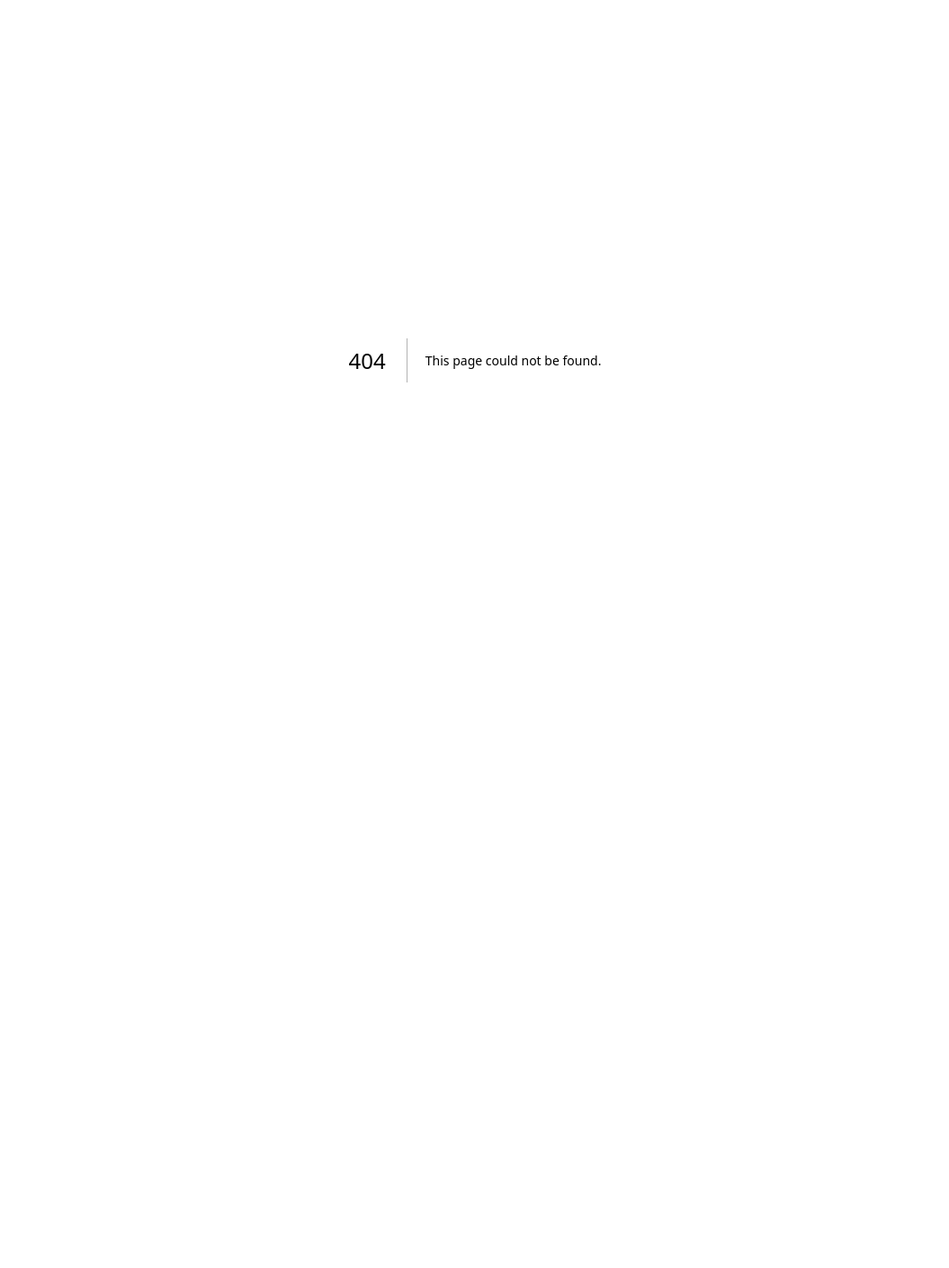
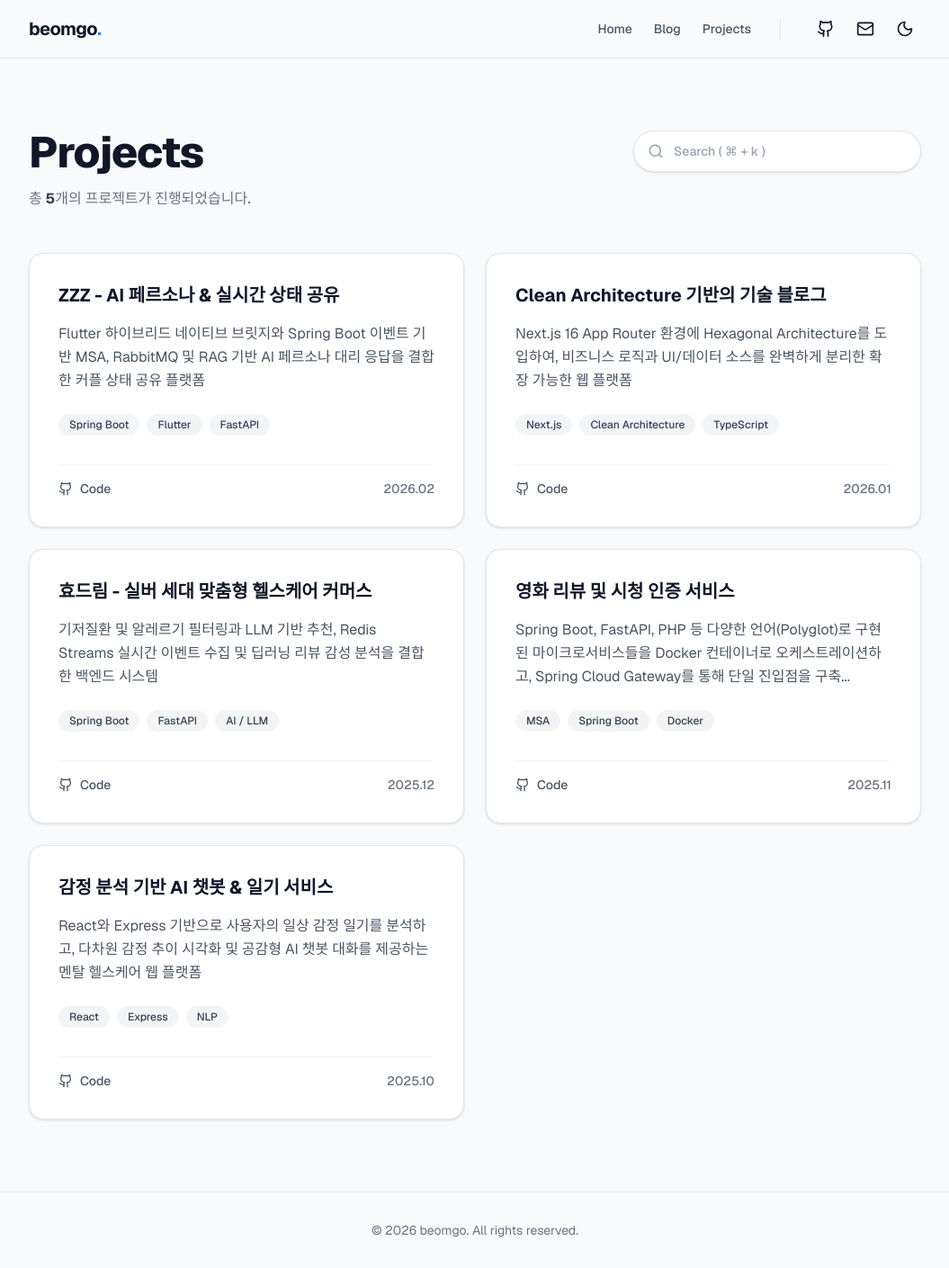
Before and after one commit to gobeomgyu/beomgg, a Next.js app: page /projects in a window 1280 px wide. Before the commit this address had no page. Shown: the whole page at 90% size, without its empty margins (112-1167 px from the left). Before the commit the page ends 800 px from the top, so only its background shows below. Built offline with nearby package versions, Linux system fonts and the light colour scheme.

Commit message:
프로젝트 페이지

```diff
--- a/src/app/page.tsx
+++ b/src/app/page.tsx
@@ -4,24 +4,10 @@ import { ProjectCard } from "@/components/ProjectCard";
 import { PostCard } from "@/components/PostCard";
 import { ArrowRight } from "lucide-react";
 import { getVelogPosts } from "@/lib/velog";
+import { projectsData } from "@/lib/data";
 
 export default async function Home() {
-  const dummyProjects = [
-    {
-      title: "Clean Architecture 기반의 기술 블로그",
-      description: "Next.js 14 App Router 환경에 Hexagonal Architecture를 도입하여, 비즈니스 로직과 UI/데이터 소스를 완벽하게 분리한 확장 가능한 웹 플랫폼",
-      tags: ["Next.js", "Clean Architecture", "TypeScript"],
-      date: "2026.01",
-      githubUrl: "#"
-    },
-    {
-      title: "영화 리뷰 및 시청 인증 서비스",
-      description: "Spring Boot, FastAPI, PHP 등 다양한 언어(Polyglot)로 구현된 마이크로서비스들을 Docker 컨테이너로 오케스트레이션하고, Spring Cloud Gateway를 통해 단일 진입점을 구축...",
-      tags: ["MSA", "Spring Boot", "Docker"],
-      date: "2025.11",
-      githubUrl: "#"
-    }
-  ];
+  const displayProjects = projectsData.slice(0, 2);
 
   const allPosts = await getVelogPosts();
   const velogPosts = allPosts.slice(0, 4);
@@ -58,14 +44,14 @@ export default async function Home() {
         <section>
           <div className="flex items-end justify-between mb-8">
             <h2 className="text-3xl font-bold">Featured Projects</h2>
-            <a href="#" className="flex items-center gap-1 text-sm font-medium text-gray-600 dark:text-gray-400 hover:text-gray-900 dark:hover:text-white transition-colors group">
+            <a href="/projects" className="flex items-center gap-1 text-sm font-medium text-gray-600 dark:text-gray-400 hover:text-gray-900 dark:hover:text-white transition-colors group">
               View All
               <ArrowRight className="w-4 h-4 group-hover:translate-x-1 transition-transform" />
             </a>
           </div>
 
           <div className="grid grid-cols-1 md:grid-cols-2 gap-6">
-            {dummyProjects.map((project, index) => (
+            {displayProjects.map((project, index) => (
               <ProjectCard
                 key={index}
                 title={project.title}
--- /dev/null
+++ b/src/app/projects/page.tsx
@@ -0,0 +1,52 @@
+import { Header } from "@/components/Header";
+import { ProjectCard } from "@/components/ProjectCard";
+import { projectsData } from "@/lib/data";
+import { Search } from "lucide-react";
+
+export default function Projects() {
+  return (
+    <>
+      <Header />
+      <main className="flex-1 w-full max-w-5xl mx-auto px-4 py-12 md:py-20">
+        <div className="flex flex-col md:flex-row md:items-start justify-between mb-12 gap-6">
+          <div>
+            <h1 className="text-4xl md:text-5xl font-extrabold tracking-tight mb-4 text-gray-900 dark:text-white">
+              Projects
+            </h1>
+            <p className="text-gray-500 dark:text-gray-400 font-medium">
+              총 <span className="font-bold text-gray-700 dark:text-gray-300">{projectsData.length}</span>개의 프로젝트가 진행되었습니다.
+            </p>
+          </div>
+
+          <div className="relative w-full md:w-80 mt-2 md:mt-0">
+            <div className="absolute inset-y-0 left-4 flex items-center pointer-events-none text-gray-400">
+              <Search size={18} />
+            </div>
+            <input
+              type="text"
+              placeholder="Search ( ⌘ + k )"
+              className="w-full pl-11 pr-4 py-3 bg-white dark:bg-[#0f172a] border border-gray-200 dark:border-gray-800 rounded-full text-sm font-medium text-gray-900 dark:text-gray-100 placeholder-gray-400 focus:outline-none focus:ring-2 focus:ring-blue-500/50 focus:border-blue-500/50 transition-all shadow-sm"
+            />
+          </div>
+        </div>
+
+        <div className="grid grid-cols-1 md:grid-cols-2 gap-6">
+          {projectsData.map((project, index) => (
+            <ProjectCard
+              key={index}
+              title={project.title}
+              description={project.description}
+              tags={project.tags}
+              date={project.date}
+              githubUrl={project.githubUrl}
+            />
+          ))}
+        </div>
+      </main>
+
+      <footer className="w-full border-t border-gray-200 dark:border-gray-800 py-8 text-center text-sm text-gray-500">
+        © {new Date().getFullYear()} beomgo. All rights reserved.
+      </footer>
+    </>
+  );
+}
--- a/src/components/Header.tsx
+++ b/src/components/Header.tsx
@@ -15,7 +15,7 @@ export function Header() {
           <nav className="hidden sm:flex items-center gap-6 text-sm font-medium text-gray-600 dark:text-gray-300">
             <Link href="/" className="hover:text-blue-500 dark:hover:text-blue-500 transition-colors">Home</Link>
             <Link href="/blog" className="hover:text-blue-500 dark:hover:text-blue-500 transition-colors">Blog</Link>
-            <Link href="#" className="hover:text-blue-500 dark:hover:text-blue-500 transition-colors">Projects</Link>
+            <Link href="/projects" className="hover:text-blue-500 dark:hover:text-blue-500 transition-colors">Projects</Link>
           </nav>
 
           <div className="h-6 w-px bg-gray-200 dark:bg-gray-800 hidden sm:block mx-2" />
--- /dev/null
+++ b/src/lib/data.ts
@@ -0,0 +1,37 @@
+export const projectsData = [
+  {
+    title: "ZZZ - AI 페르소나 & 실시간 상태 공유",
+    description: "Flutter 하이브리드 네이티브 브릿지와 Spring Boot 이벤트 기반 MSA, RabbitMQ 및 RAG 기반 AI 페르소나 대리 응답을 결합한 커플 상태 공유 플랫폼",
+    tags: ["Spring Boot", "Flutter", "FastAPI"],
+    date: "2026.02",
+    githubUrl: "#"
+  },
+  {
+    title: "Clean Architecture 기반의 기술 블로그",
+    description: "Next.js 16 App Router 환경에 Hexagonal Architecture를 도입하여, 비즈니스 로직과 UI/데이터 소스를 완벽하게 분리한 확장 가능한 웹 플랫폼",
+    tags: ["Next.js", "Clean Architecture", "TypeScript"],
+    date: "2026.01",
+    githubUrl: "#"
+  },
+  {
+    title: "효드림 - 실버 세대 맞춤형 헬스케어 커머스",
+    description: "기저질환 및 알레르기 필터링과 LLM 기반 추천, Redis Streams 실시간 이벤트 수집 및 딥러닝 리뷰 감성 분석을 결합한 백엔드 시스템",
+    tags: ["Spring Boot", "FastAPI", "AI / LLM"],
+    date: "2025.12",
+    githubUrl: "#"
+  },
+  {
+    title: "영화 리뷰 및 시청 인증 서비스",
+    description: "Spring Boot, FastAPI, PHP 등 다양한 언어(Polyglot)로 구현된 마이크로서비스들을 Docker 컨테이너로 오케스트레이션하고, Spring Cloud Gateway를 통해 단일 진입점을 구축...",
+    tags: ["MSA", "Spring Boot", "Docker"],
+    date: "2025.11",
+    githubUrl: "#"
+  },
+  {
+    title: "감정 분석 기반 AI 챗봇 & 일기 서비스",
+    description: "React와 Express 기반으로 사용자의 일상 감정 일기를 분석하고, 다차원 감정 추이 시각화 및 공감형 AI 챗봇 대화를 제공하는 멘탈 헬스케어 웹 플랫폼",
+    tags: ["React", "Express", "NLP"],
+    date: "2025.10",
+    githubUrl: "#"
+  }
+];
```
